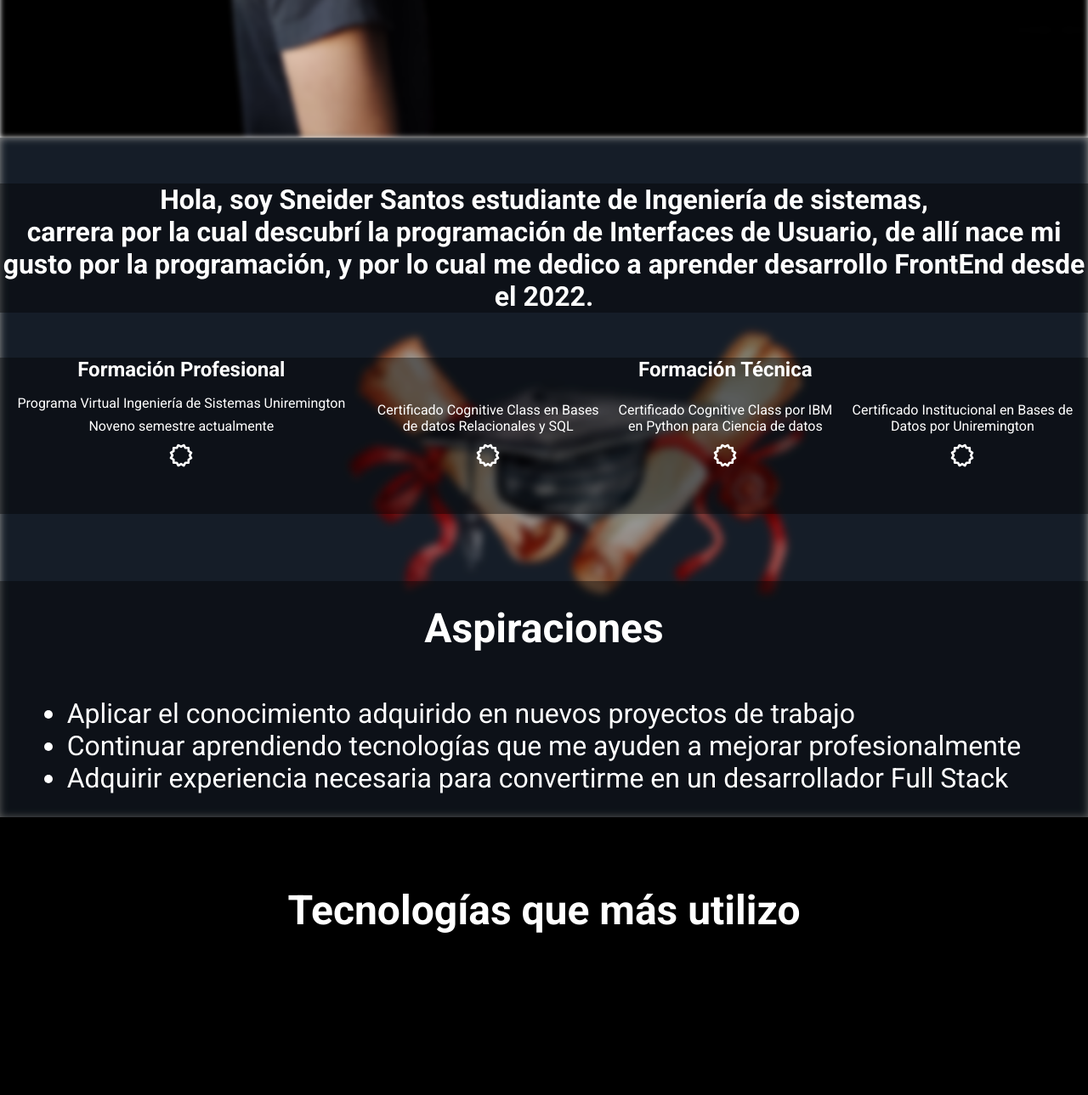
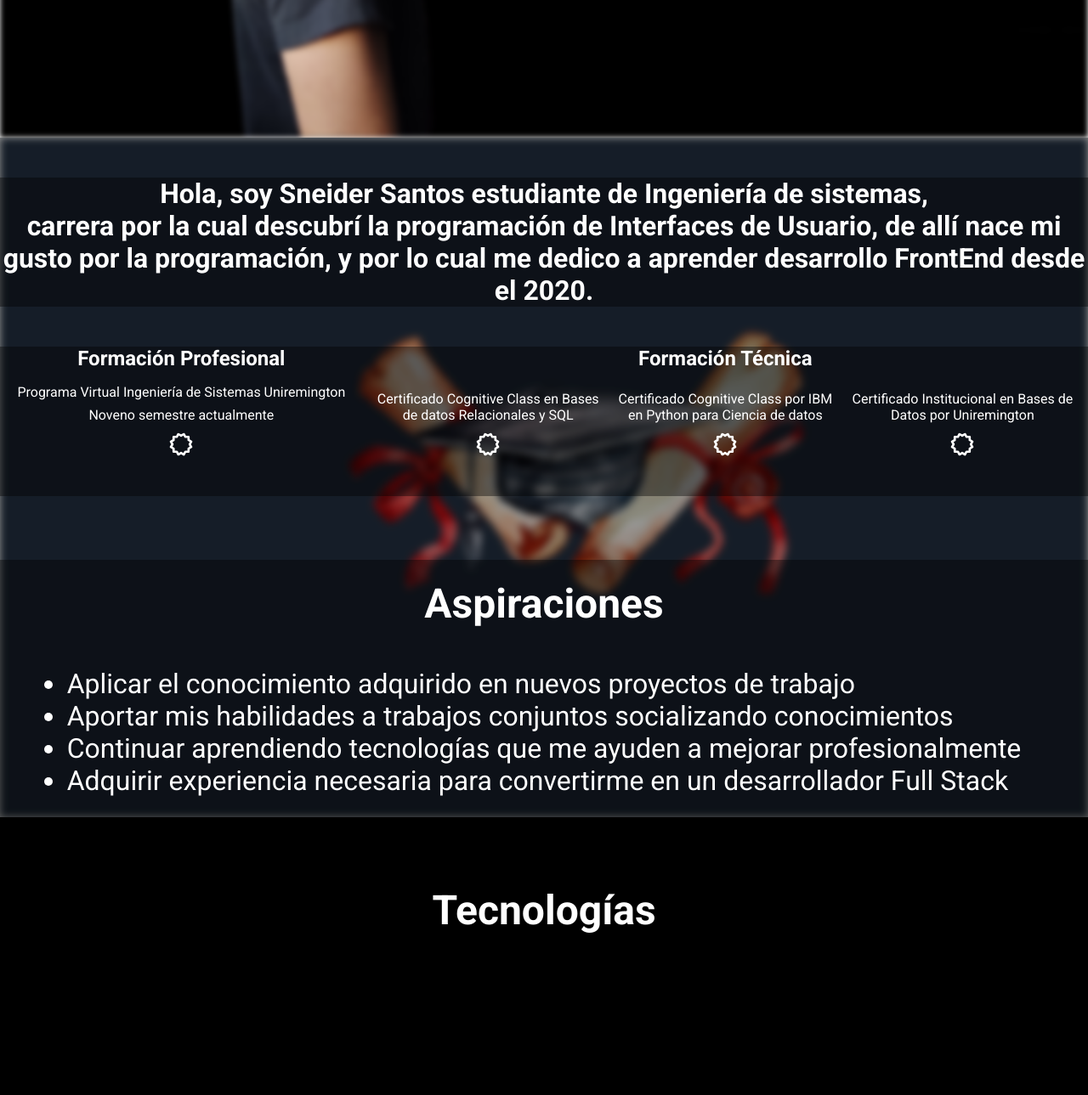
Before and after one commit to SN3Y/Vanilla_Folio, a website: page index.html in a window 1280 px wide. Shown: the part 718-2007 px from the top of the page at 85% size. Drawn offline with nearby package versions, Linux system fonts and the light colour scheme.

Commit message:
update skills

```diff
--- a/index.html
+++ b/index.html
@@ -62,7 +62,8 @@
             <div class="texto">
             <h2 id="texto">Hola, soy Sneider Santos estudiante de Ingeniería de sistemas, <br>
              carrera por la cual descubrí la programación de Interfaces de Usuario, de allí nace mi <br>
-             gusto por la programación, y por lo cual me dedico a aprender desarrollo FrontEnd desde el 2022.
+             gusto por la programación, y por lo cual me dedico a aprender desarrollo FrontEnd desde el 2020.<br>
+
             </h2>
             </div>
             <div class="certificados" id="certi">
@@ -93,6 +94,7 @@
                 <h2>Aspiraciones</h2>
                 <ul class="aspiraciones">
                     <li class="goalItem">Aplicar el conocimiento adquirido en nuevos proyectos de trabajo</li>
+                    <li class="goalItem">Aportar mis habilidades a trabajos conjuntos socializando conocimientos</li>
                     <li class="goalItem">Continuar aprendiendo tecnologías que me ayuden a mejorar profesionalmente</li>
                     <li class="goalItem">Adquirir experiencia necesaria para convertirme en un desarrollador Full Stack</li>
                 </ul>
@@ -100,7 +102,7 @@
         </div>
     </section>
     <section class="section three" id="sec3">
-        <h2 class="text3">Tecnologías que más utilizo</h2>
+        <h2 class="text3">Tecnologías</h2>
         <ul class="technologies">
             <li class="tecItem tech"><img src="Imgs/html-logo.svg" alt="html-logo"><h3 class="logoLabel">Html</h3></li>
             <li class="tecItem tech"><img src="Imgs/css-logo.svg" alt="css-logo"><h3 class="logoLabel">Css</h3></li>
```
